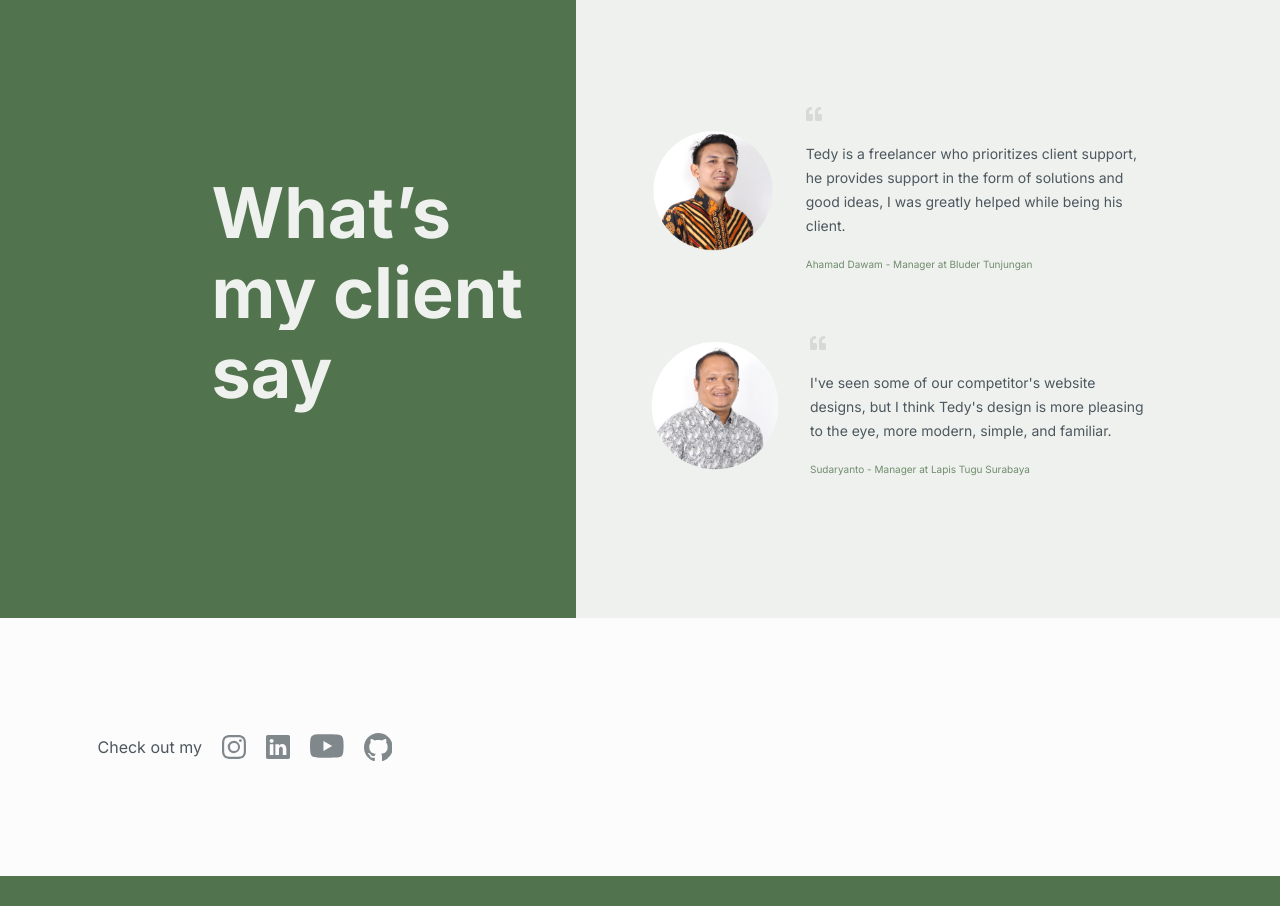
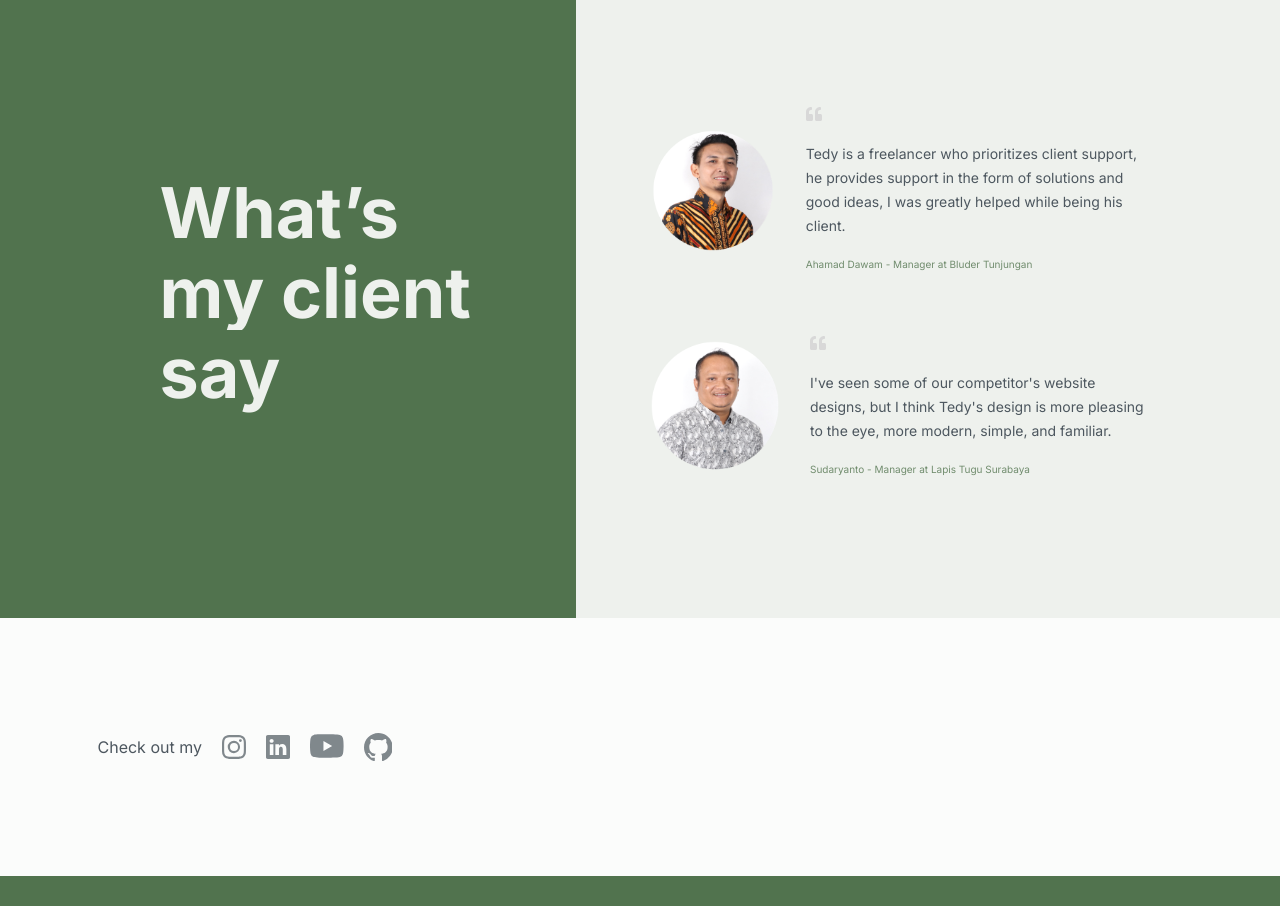
Before and after one commit to tedymaradho/maradho, a React (Vite) app: page / in a window 1280 px wide. Shown: the part 2240-3146 px from the top of the page. Built offline with nearby package versions, Linux system fonts and the light colour scheme; the HTML template or start-up script is replaced by a standard one.

Commit message:
align testimoni title fixed

```diff
--- a/src/components/Testimoni.jsx
+++ b/src/components/Testimoni.jsx
@@ -28,7 +28,7 @@ const TitleBox = styled.div`
   align-items: center;
   justify-content: flex-start;
   text-align: left;
-  padding: 0 84px;
+  padding: 0 32px;
 `;
 
 const Title = styled.h1`
```
